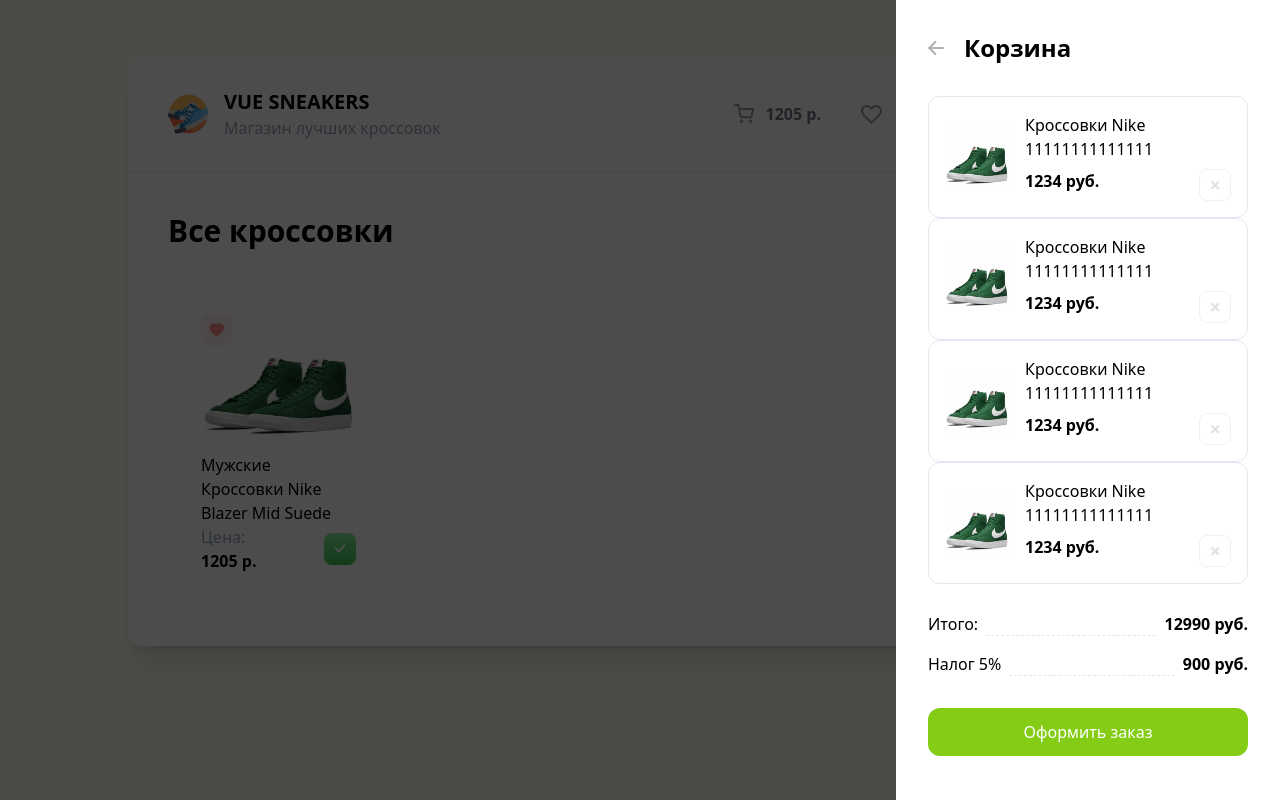
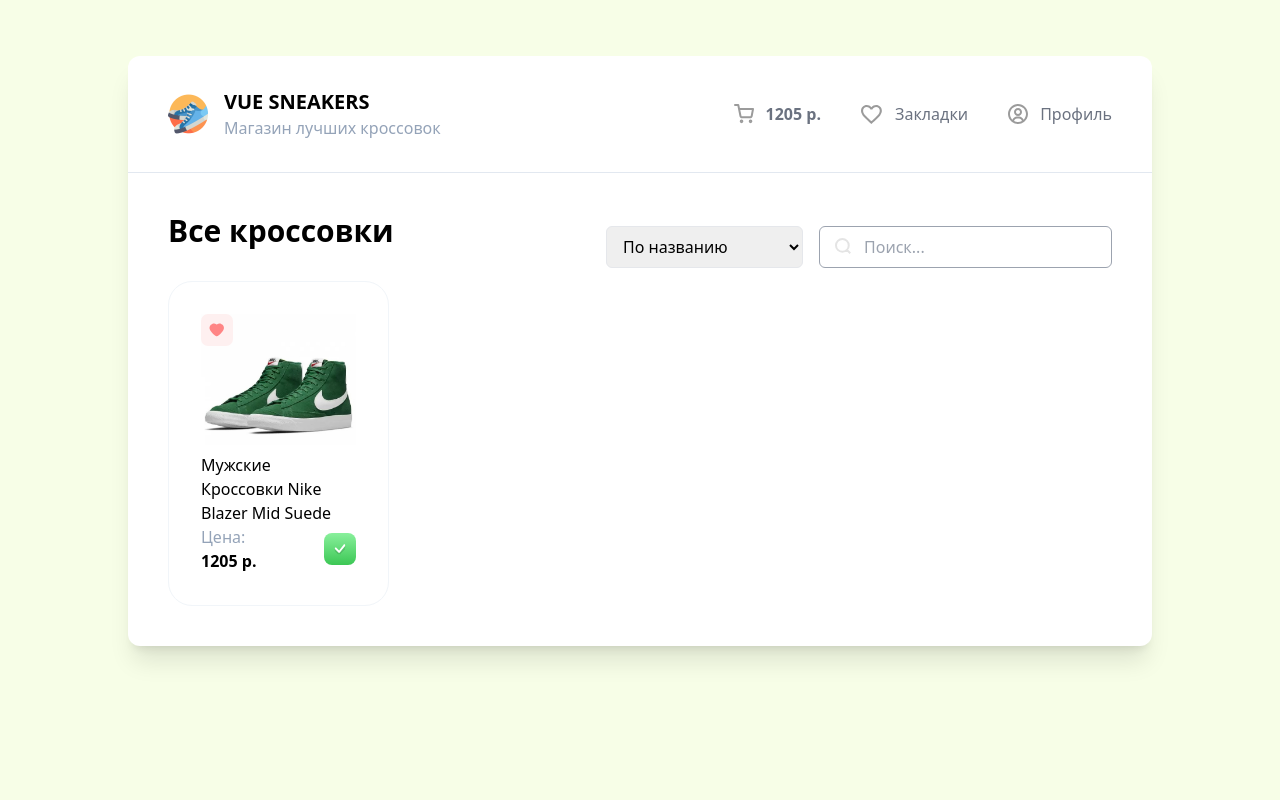
Before and after one commit to leonraz58/vue-snickers, a Vue app: page / in a window 1280 px wide. Built offline with nearby package versions, Linux system fonts and the light colour scheme.

Commit message:
add search input

```diff
--- a/src/App.vue
+++ b/src/App.vue
@@ -5,16 +5,30 @@
 </script>
 
 <template>
-
-  <Drawer/>
+  <!--  <Drawer/>-->
 
   <div class="w-4/5 m-auto bg-white rounded-xl shadow-xl mt-14">
     <Header />
 
     <div class="p-10">
-      <h2 class="text-3xl font-bold mb-8">Все кроссовки</h2>
+      <div class="flex justify-between items-center">
+        <h2 class="text-3xl font-bold mb-8">Все кроссовки</h2>
 
-      <CardList/>
+        <div class="flex gap-4">
+          <select class="py-2 px-3 border rounded-md outline-none">
+            <option>По названию</option>
+            <option>По цене (дешевые)</option>
+            <option>По цене (дорогие)</option>
+          </select>
+
+          <div class="relative">
+            <img class="absolute left-4 top-3" src="/search.svg" alt="поиск">
+            <input class="border rounded-md py-2 pl-11 pr-4 outline-none focus: border-gray-400" placeholder="Поиск...">
+          </div>
+        </div>
+      </div>
+
+      <CardList />
     </div>
   </div>
 </template>
```
